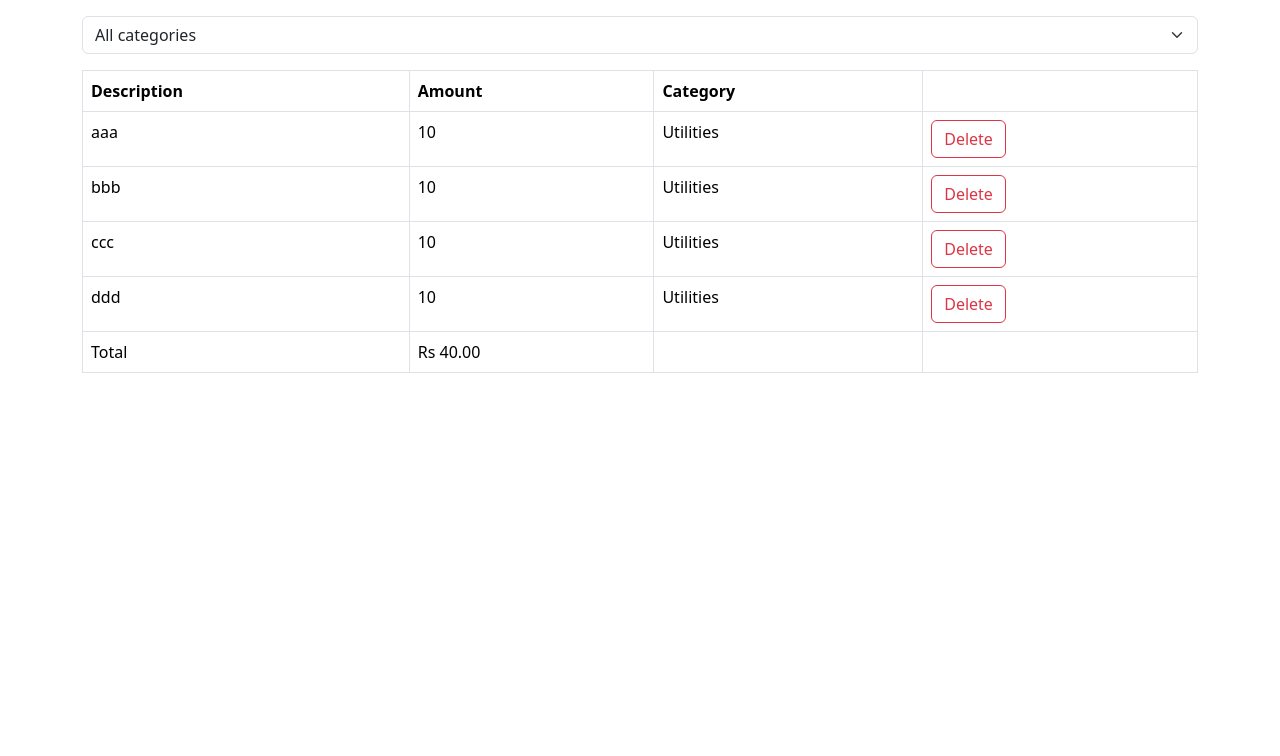
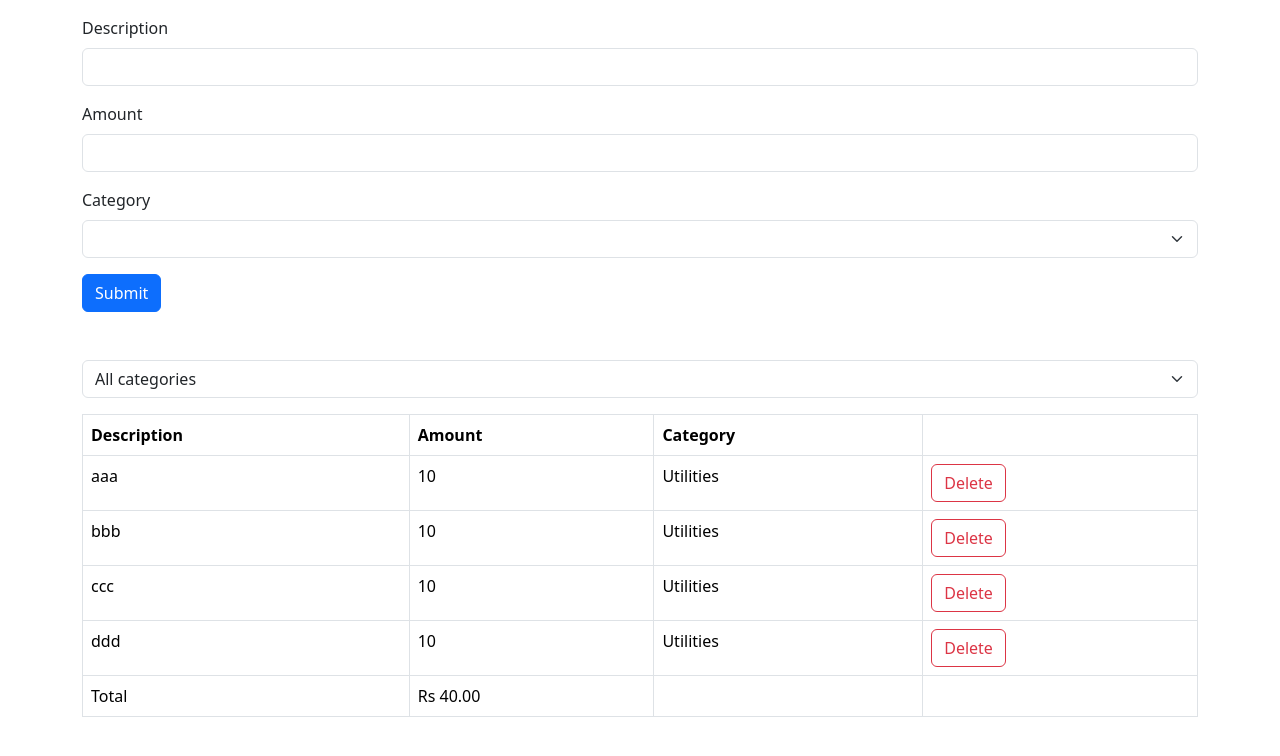
Before and after one commit to Salik-07/expense-tracker, a React (Vite) app: page / in a window 1280 px wide. Shown: the top 756 px of the page. Built offline with nearby package versions, Linux system fonts and the light colour scheme.

Commit message:
Add expense form component

```diff
--- a/src/App.tsx
+++ b/src/App.tsx
@@ -1,6 +1,9 @@
 import { useState } from "react";
 import ExpenseList from "./components/ExpenseList";
 import ExpenseFilter from "./components/ExpenseFilter";
+import ExpenseForm from "./components/ExpenseForm";
+
+export const categories = ["Groceries", "Utilities", "Entertainment"];
 
 function App() {
   const [selectedCategory, setSelectedCategory] = useState("");
@@ -17,6 +20,9 @@
 
   return (
     <div className="container my-3">
+      <div className="mb-5">
+        <ExpenseForm />
+      </div>
       <div className="mb-3">
         <ExpenseFilter
           onSelectCategory={(category) => setSelectedCategory(category)}
--- a/src/components/ExpenseFilter.tsx
+++ b/src/components/ExpenseFilter.tsx
@@ -1,3 +1,5 @@
+import { categories } from "../App";
+
 interface Props {
   onSelectCategory: (category: string) => void;
 }
@@ -9,9 +11,11 @@
       onChange={(e) => onSelectCategory(e.target.value)}
     >
       <option value="">All categories</option>
-      <option value="Groceries">Groceries</option>
-      <option value="Utilities">Utilities</option>
-      <option value="Entertainment">Entertainment</option>
+      {categories.map((category) => (
+        <option key={category} value={category}>
+          {category}
+        </option>
+      ))}
     </select>
   );
 };
--- /dev/null
+++ b/src/components/ExpenseForm.tsx
@@ -0,0 +1,39 @@
+import { categories } from "../App";
+
+const ExpenseForm = () => {
+  return (
+    <form>
+      <div className="mb-3">
+        <label htmlFor="description" className="form-label">
+          Description
+        </label>
+        <input id="description" type="text" className="form-control" />
+      </div>
+      <div className="mb-3">
+        <label htmlFor="amount" className="form-label">
+          Amount
+        </label>
+        <input id="amount" type="number" className="form-control" />
+      </div>
+      <div className="mb-3">
+        <label htmlFor="category" className="form-label">
+          Category
+        </label>
+        <select
+          className="form-select"
+          //   onChange={(e) => onSelectCategory(e.target.value)}
+        >
+          <option value=""></option>
+          {categories.map((category) => (
+            <option key={category} value={category}>
+              {category}
+            </option>
+          ))}
+        </select>
+      </div>
+      <button className="btn btn-primary">Submit</button>
+    </form>
+  );
+};
+
+export default ExpenseForm;
```
